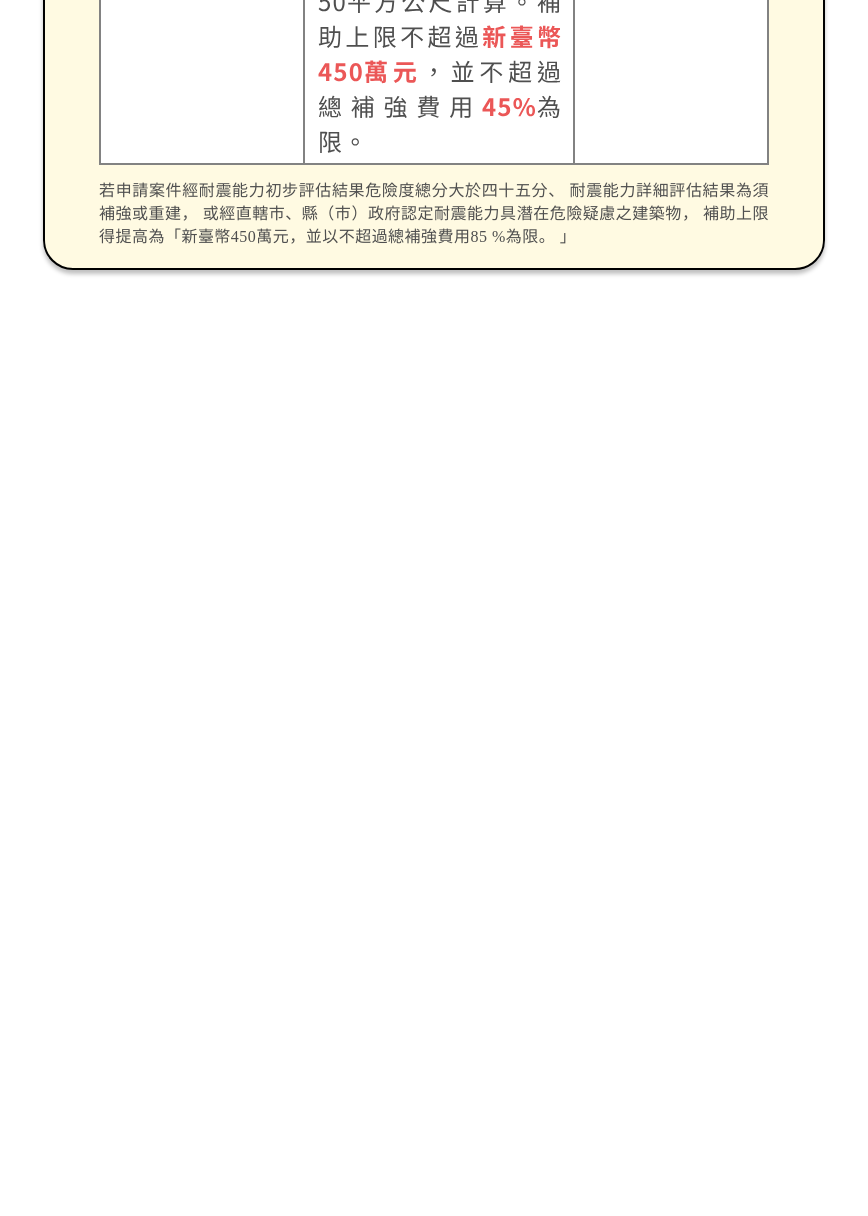
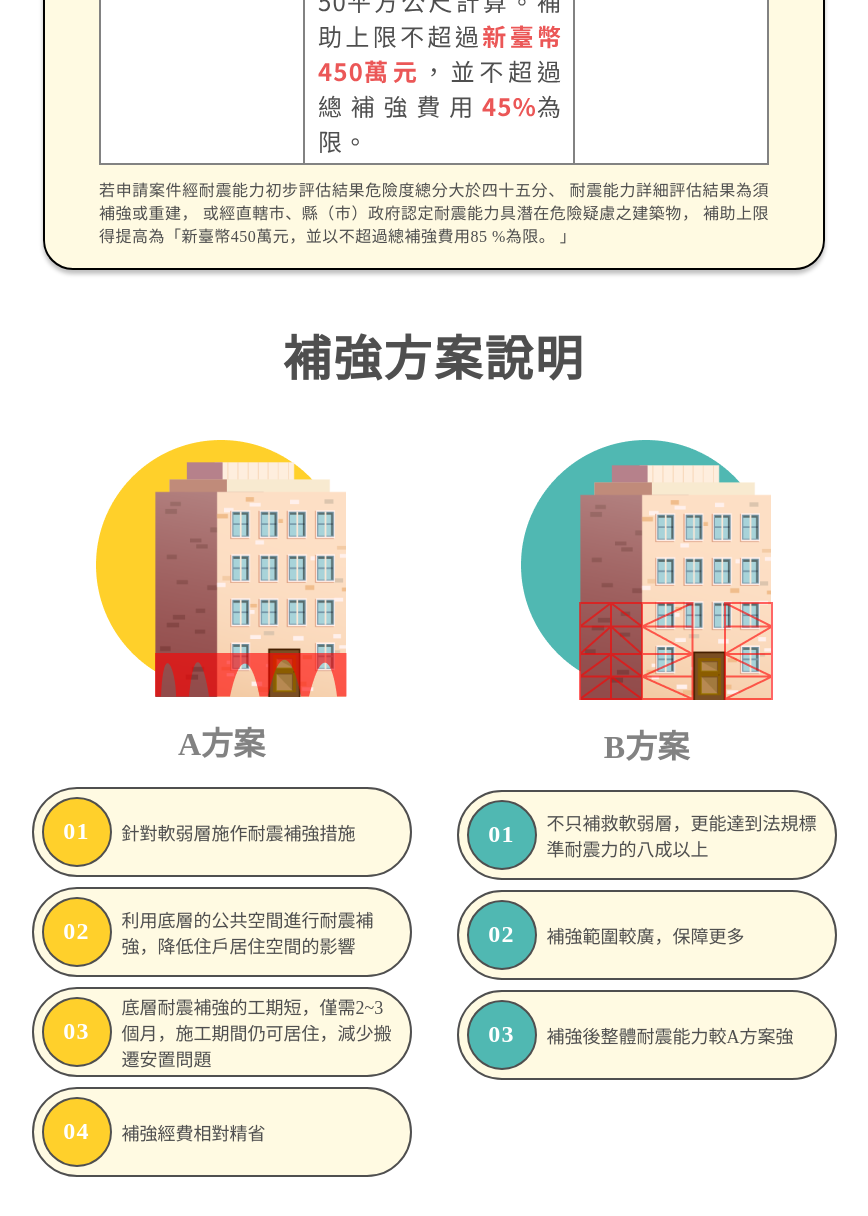
Before and after one commit to yeu-shiuan/Construction, a plain HTML site: page index.html in a window 1280 px wide. Shown: the part 3559-4775 px from the top of the page, without its empty margins (206-1074 px from the left). Before the commit the page ends 3859 px from the top, so only its background shows below. Drawn offline with Linux system fonts and the light colour scheme.

Commit message:
Tina | add section3 補強方案說明

```diff
--- a/css/style.css
+++ b/css/style.css
@@ -192,6 +192,69 @@
   letter-spacing: 0.03em;
   color: #4f4f4f;
 }
+.section3_case{
+    display: flex;
+    margin: 50px auto;
+    width: 850px;
+    /* border: 1px solid red; */
+}
+.section3_caseA{
+    margin: 0 auto;
+}
+.section3_case_img{
+    text-align: center;
+}
+.section3_case_title {
+  font-weight: 700;
+  font-size: 32px;
+  line-height: 46px;
+  display: flex;
+  justify-content: center;
+  align-items: center;
+  color: #828282;
+  margin: 20px;
+}
+.section3_caseA_list {
+  width: 380px;
+}
+.section3_caseA_li {
+  margin-bottom: 10px;
+  height: 90px;
+  background-color: #fffae2;
+  border: 2px solid #4f4f4f;
+  box-sizing: border-box;
+  border-radius: 50px;
+  display: flex;
+  align-items: center;
+  justify-content: center;
+}
+.section3_caseA_num {
+  background-color: #ffd02b;
+  width: 70px;
+  height: 70px;
+  border: 2px solid #4f4f4f;
+  box-sizing: border-box;
+  border-radius: 50%;
+  color: #fff;
+  font-weight: 700;
+  font-size: 24px;
+  line-height: 35px;
+  display: flex;
+  align-items: center;
+  justify-content: center;
+  letter-spacing: 0.05em;
+  /* margin-left: 10px; */
+}
+.section3_caseB_num {
+    background-color: #50B8B2;
+}
+.section3_caseA_txt{
+    margin-left: 10px;
+    margin-right: 10px;
+    font-size: 18px;
+    width: 270px;
+    color: #4F4F4F;
+}
 /* ============  section3  end ============ */
 /* ============  section4 ============ */
 /* ============  section4  end ============ */
--- a/index.html
+++ b/index.html
@@ -177,7 +177,57 @@
                                             <img src="./img/form-2.svg" alt="">
                                         </div>
                                         <div class="section3_box2_content">
-                                            若申請案件經耐震能力初步評估結果危險度總分大於四十五分、 耐震能力詳細評估結果為須補強或重建， 或經直轄市、縣（市）政府認定耐震能力具潛在危險疑慮之建築物， 補助上限得提高為「新臺幣450萬元，並以不超過總補強費用85 %為限。 」
+                                            若申請案件經耐震能力初步評估結果危險度總分大於四十五分、 耐震能力詳細評估結果為須補強或重建，
+                                            或經直轄市、縣（市）政府認定耐震能力具潛在危險疑慮之建築物， 補助上限得提高為「新臺幣450萬元，並以不超過總補強費用85 %為限。 」
+                                        </div>
+                                    </div>
+                                </div>
+                            </div>
+                            <div>
+                                <div class="section_title">
+                                    <h1>補強方案說明</h1>
+                                </div>
+                                <div>
+                                    <div class="section3_case">
+                                        <div class="section3_caseA">
+                                            <div class="section3_case_img"><img src="./img/pic-8.png" alt=""></div>
+                                            <div class="section3_case_title">A方案</div>
+                                            <div class="section3_caseA_list">
+                                                <div class="section3_caseA_li">
+                                                    <div class="section3_caseA_num">01</div>
+                                                    <div class="section3_caseA_txt">針對軟弱層施作耐震補強措施</div>
+                                                </div>
+                                                <div class="section3_caseA_li">
+                                                    <div class="section3_caseA_num">02</div>
+                                                    <div class="section3_caseA_txt">利用底層的公共空間進行耐震補強，降低住戶居住空間的影響</div>
+                                                </div>
+                                                <div class="section3_caseA_li">
+                                                    <div class="section3_caseA_num">03</div>
+                                                    <div class="section3_caseA_txt">底層耐震補強的工期短，僅需2~3個月，施工期間仍可居住，減少搬遷安置問題</div>
+                                                </div>
+                                                <div class="section3_caseA_li">
+                                                    <div class="section3_caseA_num">04</div>
+                                                    <div class="section3_caseA_txt">補強經費相對精省</div>
+                                                </div>
+                                            </div>
+                                        </div>
+                                        <div class="section3_caseA">
+                                            <div class="section3_case_img"><img src="./img/pic-9.png" alt=""></div>
+                                            <div class="section3_case_title">B方案</div>
+                                            <div class="section3_caseA_list">
+                                                <div class="section3_caseA_li">
+                                                    <div class="section3_caseA_num section3_caseB_num">01</div>
+                                                    <div class="section3_caseA_txt">不只補救軟弱層，更能達到法規標準耐震力的八成以上</div>
+                                                </div>
+                                                <div class="section3_caseA_li">
+                                                    <div class="section3_caseA_num section3_caseB_num">02</div>
+                                                    <div class="section3_caseA_txt">補強範圍較廣，保障更多</div>
+                                                </div>
+                                                <div class="section3_caseA_li">
+                                                    <div class="section3_caseA_num section3_caseB_num">03</div>
+                                                    <div class="section3_caseA_txt">補強後整體耐震能力較A方案強</div>
+                                                </div>
+                                            </div>
                                         </div>
                                     </div>
                                 </div>
```
